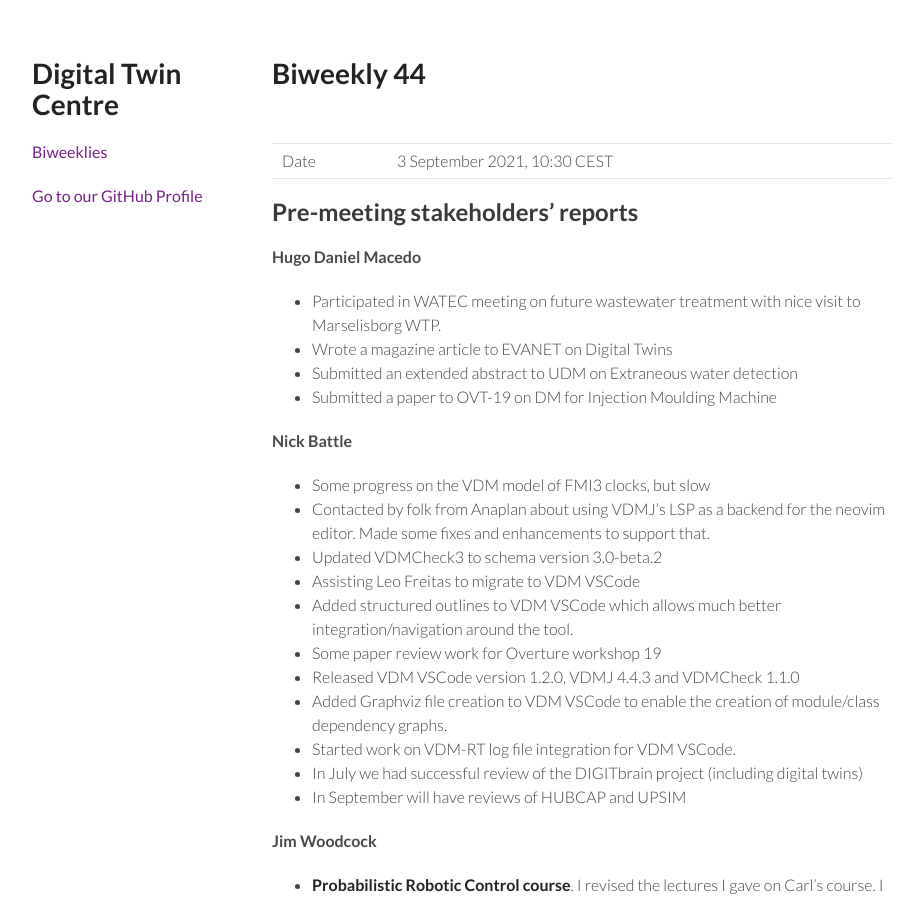
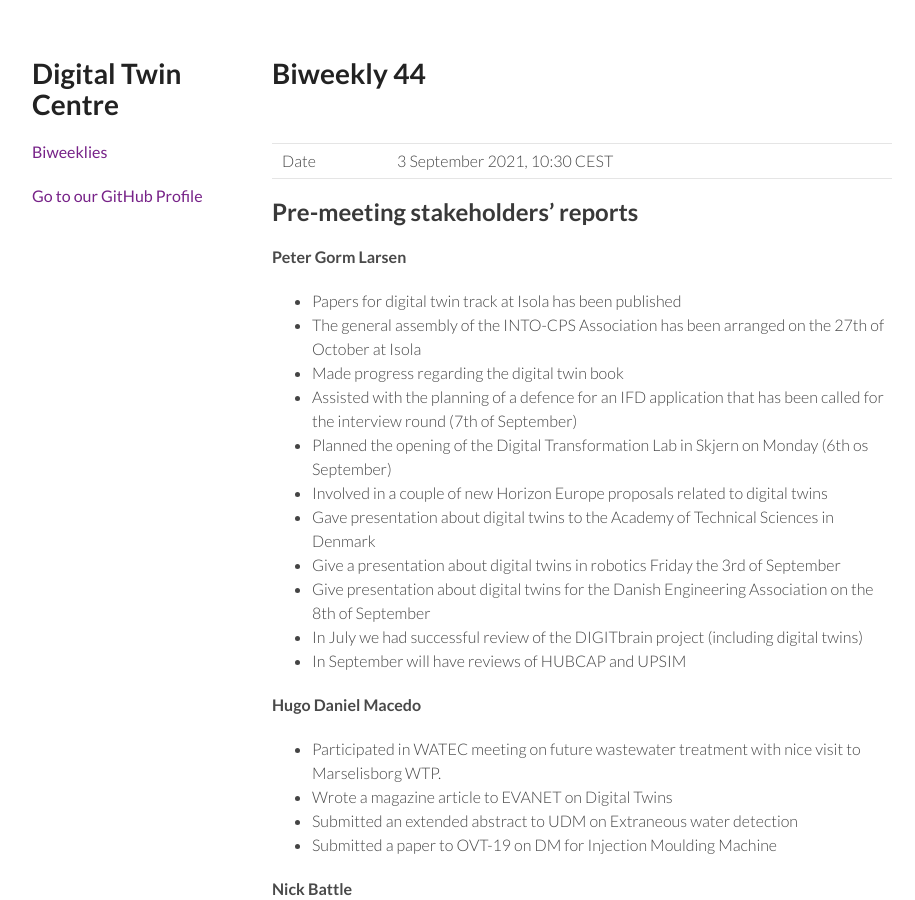
Before and after one commit to digitaltwincentre/digitaltwincentre.github.io, a Jekyll site: the page built from _biweeklies/Biweekly-44.md, in a window 1280 px wide and 900 px high. Shown: the whole window, without its empty margins (178-1093 px from the left). Built offline with Jekyll 4.4.1, drawn with Linux system fonts in a browser that asks for light colours; nearby versions of some CDN libraries.

Commit message:
Update Biweekly-44.md

```diff
--- a/_biweeklies/Biweekly-44.md
+++ b/_biweeklies/Biweekly-44.md
@@ -20,6 +20,18 @@ date: 3 September 2021, 1030 CEST
 
 <!-- Please keep in mind that the minutes are publicly available.-->
 
+#### Peter Gorm Larsen
+* Papers for digital twin track at Isola has been published
+* The general assembly of the INTO-CPS Association has been arranged on the 27th of October at Isola
+* Made progress regarding the digital twin book
+* Assisted with the planning of a defence for an IFD application that has been called for the interview round (7th of September)
+* Planned the opening of the Digital Transformation Lab in Skjern on Monday (6th os September)
+* Involved in a couple of new Horizon Europe proposals related to digital twins
+* Gave presentation about digital twins to the Academy of Technical Sciences in Denmark
+* Give a presentation about digital twins in robotics Friday the 3rd of September
+* Give presentation about digital twins for the Danish Engineering Association on the 8th of September
+* In July we had successful review of the DIGITbrain project (including digital twins)
+* In September will have reviews of HUBCAP and UPSIM
 
 #### Hugo Daniel Macedo
 * Participated in WATEC meeting on future wastewater treatment with nice visit to Marselisborg WTP.
```
Also changed, not shown: other parts of _biweeklies/Biweekly-44.md (+1 -2 lines).
